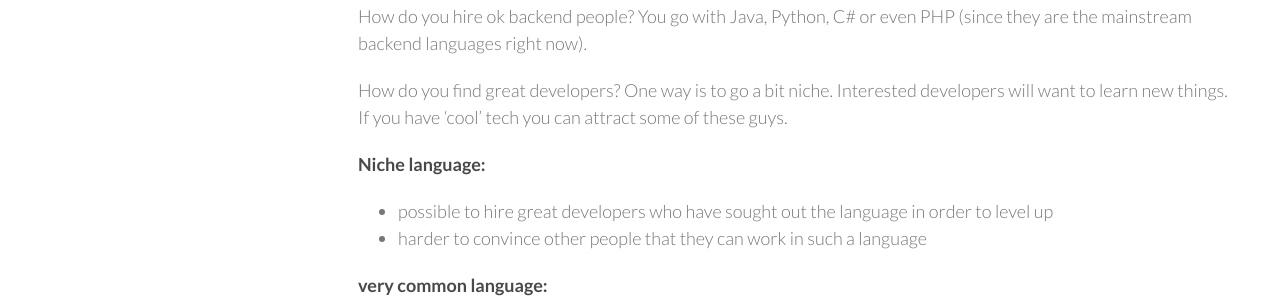
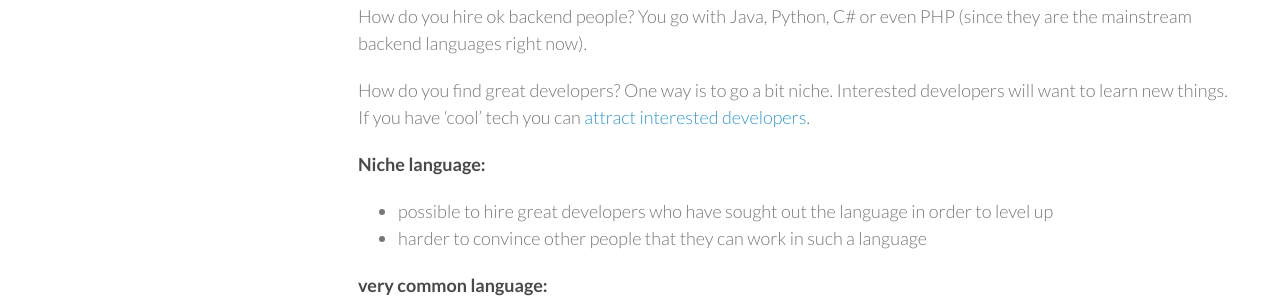
Before and after one commit to wallymathieu/assertfail, a Jekyll site: the page built from _posts/2018-10-26-Is-there-a-value-in-having-diversity-when-it-comes-to-solutions.md, in a window 1280 px wide and 900 px high, scrolled down 1459 px. Shown: the part 181-481 px from the top of the window. Built offline with Jekyll 4.4.1, drawn with Linux system fonts in a browser that asks for light colours; nearby versions of some CDN libraries.

Commit message:
Update 2018-10-26-Is-there-a-value-in-having-diversity-when-it-comes-to-solutions.md

```diff
--- a/_posts/2018-10-26-Is-there-a-value-in-having-diversity-when-it-comes-to-solutions.md
+++ b/_posts/2018-10-26-Is-there-a-value-in-having-diversity-when-it-comes-to-solutions.md
@@ -45,7 +45,7 @@ How do you hire ok frontend web people? You go with JavaScript (since that's the
 
 How do you hire ok backend people? You go with Java, Python, C# or even PHP (since they are the mainstream backend languages right now).
 
-How do you find great developers? One way is to go a bit niche. Interested developers will want to learn new things. If you have 'cool' tech you can attract some of these guys.
+How do you find great developers? One way is to go a bit niche. Interested developers will want to learn new things. If you have 'cool' tech you can [attract interested developers](https://blog.ploeh.dk/2015/12/03/the-rules-of-attraction-language/).
 
 #### Niche language:
 
```
